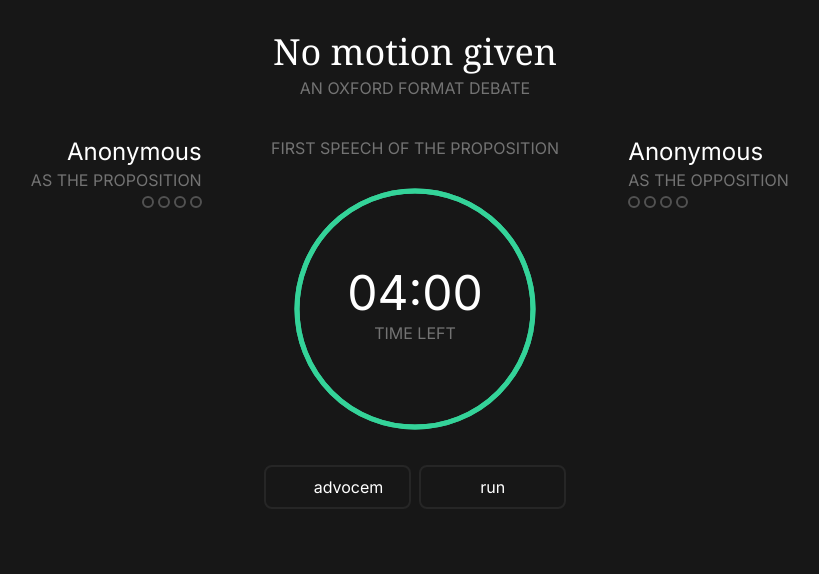
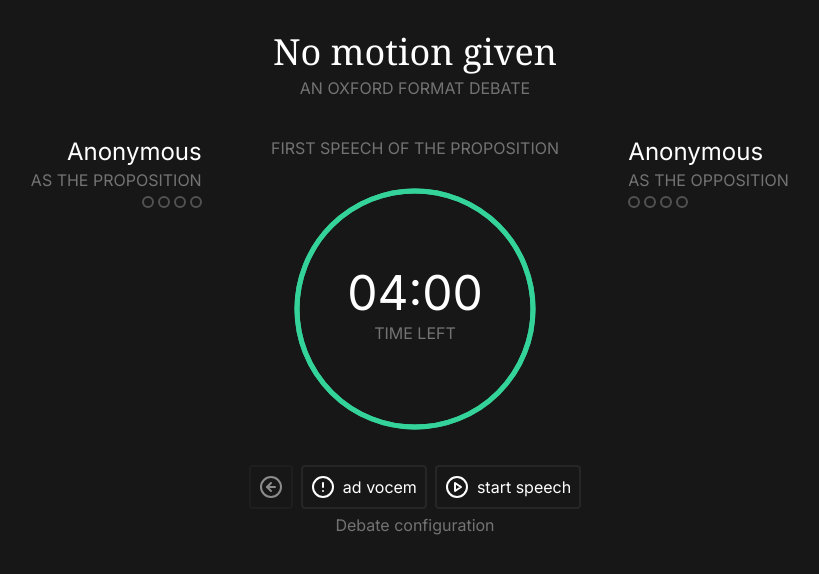
Before and after one commit to debatecore/debate-tools, a Next.js app: page /oxford-debate in a window 1280 px wide. Shown: the top 574 px of the page, without its empty margins (225-1044 px from the left). Built offline with nearby package versions, Linux system fonts and the light colour scheme.

Commit message:
debate screen buttons

```diff
--- a/src/app/oxford-debate/page.tsx
+++ b/src/app/oxford-debate/page.tsx
@@ -1,10 +1,15 @@
 "use client";
 import { GenericButton } from "@/components/GenericButton";
 import { DebateContext } from "@/contexts/DebateContext";
-import { useContext, useState } from "react";
+import { useContext, useEffect, useState } from "react";
 import { Clock } from "@/components/Clock";
 import { useLang } from "@/lib/useLang";
 import { LinkButton } from "@/components/LinkButton";
+import { IconPlayCircle } from "@/components/icons/PlayCircle";
+import { IconStopCircle } from "@/components/icons/StopCircle";
+import { IconAlertCircle } from "@/components/icons/AlertCircle";
+import { IconArrowLeftCircle } from "@/components/icons/ArrowLeftCircle";
+import Link from "next/link";
 
 const Dots = (props: {
   stages: number[];
@@ -51,6 +56,9 @@ export default function OxfordDebate() {
   const anoxfordformatdebate = useLang("oxfordformatdebate");
   const aspropo = useLang("asproposition");
   const asoppo = useLang("asopposition");
+  const startspeech = useLang("startspeech");
+  const stopspeech = useLang("stopspeech");
+  const debateconfig = useLang("oxfordDebateConfiguration");
 
   return (
     <div className="flex flex-col gap-1 text-center mx-auto mt-8">
@@ -85,6 +93,9 @@ export default function OxfordDebate() {
             running={running}
             maxtime={advocem ? debate.conf.adVocemTime : debate.conf.speechTime}
             clockimage={debate.conf.displayImage1}
+            beepSpeechEnd={debate.conf.beepOnSpeechEnd}
+            beepProtected={debate.conf.beepProtectedTime && !advocem}
+            protectedTime={debate.conf.endProtectedTime}
           />
         </div>
         {/*  */}
@@ -109,31 +120,57 @@ export default function OxfordDebate() {
       {/*  */}
       {/*  */}
       {/*  */}
-      <div className="max-w-4xl mx-auto flex flex-row space-x-2">
+      <div className="max-w-4xl mx-auto flex flex-row gap-2">
         {stage < 8 && (
-          <>
+          <div className="flex flex-col space-y-1">
+            <div className="flex flex-row flex-1 space-x-2">
               <GenericButton
-              text="advocem"
+                disabled={running || advocem || stage === 0}
+                smol
+                square
+                onClick={() => setStage(stage > 0 ? stage - 1 : stage)}
+              >
+                <IconArrowLeftCircle />
+              </GenericButton>
+              <GenericButton
                 disabled={running}
+                smol
+                square
                 onClick={() => setAdvocem(!advocem)}
-            />
+                className={advocem ? "!border-emerald-400" : ""}
+              >
+                <div className="flex flex-row gap-2">
+                  <IconAlertCircle />
+                  {"ad vocem"}
+                </div>
+              </GenericButton>
               <GenericButton
-              text={!running ? "run" : "stop"}
+                smol
+                square
                 onClick={() => {
                   setRunning(!running);
                   if (running && !advocem) {
                     setStage(stage + 1);
                   }
                 }}
-            />
-          </>
+              >
+                <div className="flex flex-row gap-2">
+                  {!running ? <IconPlayCircle /> : <IconStopCircle />}
+                  {!running ? startspeech : stopspeech}
+                </div>
+              </GenericButton>
+            </div>
+            <Link
+              href="/oxford-debate/setup"
+              className="text-neutral-500 hover:underline"
+            >
+              {debateconfig}
+            </Link>
+          </div>
         )}
         {stage === 8 && (
           <>
-            <LinkButton
-              text="back to debate config"
-              href="/oxford-debate/setup"
-            />
+            <LinkButton text={debateconfig} href="/oxford-debate/setup" />
           </>
         )}
       </div>
--- a/src/components/Clock.tsx
+++ b/src/components/Clock.tsx
@@ -1,7 +1,7 @@
 "use client";
 import { useEffect, useRef, useState } from "react";
 import { displayImageType } from "@/types/debate";
-import { useInterval } from "react-use";
+import { useAudio, useInterval } from "react-use";
 import Image from "next/image";
 import { useLang } from "@/lib/useLang";
 
@@ -9,14 +9,34 @@ const Clock = (props: {
   running: boolean;
   maxtime: number;
   clockimage?: displayImageType;
+  beepSpeechEnd?: boolean;
+  beepProtected?: boolean;
+  protectedTime?: number;
 }) => {
   const [time, setTime] = useState<number>(props.maxtime);
   const refCircle = useRef<SVGCircleElement>(null);
+
+  const [audio1, state1, controls1] = useAudio({
+    src: "/ping.mp3",
+  });
+  const [audio2, state2, controls2] = useAudio({
+    src: "/ping2.mp3",
+  });
 
   const timeleft = useLang("timeleft");
   const overtime = useLang("overtime");
 
   const delay = 1000; // ms
+
+  useEffect(() => {
+    if (props.beepSpeechEnd && time === 0) controls2.play();
+    // prettier-ignore
+    if (
+      props.beepProtected && props.protectedTime && (
+        time === props.protectedTime ||
+        time === props.maxtime - props.protectedTime
+    )) controls1.play();
+  }, [time]);
 
   useEffect(() => setTime(props.maxtime), [props.running, props.maxtime]);
   useInterval(() => setTime(time - 1), props.running ? delay : null);
@@ -118,6 +138,8 @@ const Clock = (props: {
             />
           </div>
         )}
+        {audio1}
+        {audio2}
       </div>
     </>
   );
--- a/src/components/GenericButton.tsx
+++ b/src/components/GenericButton.tsx
@@ -1,7 +1,8 @@
 import { iconprops } from "@/types/iconprops";
+import { PropsWithChildren, ReactNode } from "react";
 
 type SharedButtonProps = {
-  text: string;
+  text?: string;
   disabled?: boolean;
   compactOnMobile?: boolean;
   icon?: (props: iconprops) => JSX.Element;
@@ -15,29 +16,30 @@ type GenericButtonProps = {
 };
 export type { SharedButtonProps };
 
-const GenericButton = (props: SharedButtonProps & GenericButtonProps) => {
+const GenericButton = (
+  props: PropsWithChildren<SharedButtonProps & GenericButtonProps>
+) => {
   return (
     <button
       disabled={props.disabled}
       tabIndex={props.disableTabbing ? -1 : 0}
       className={`
-        ml-auto p-2 w-full border-2 relative
-        ${!props.smol ? "px-12" : ""}
+        p-2 border-2 relative overflow-hidden
+        ${!props.smol ? "px-12 w-full" : ""}
         ${!props.square ? "rounded-lg" : "rounded"}
-        overflow-hidden
         border-neutral-800 hover:bg-neutral-800 hover:border-neutral-700
         disabled:opacity-50 disabled:cursor-not-allowed
         ${props.className}
       `}
       onClick={props.onClick}
     >
-      <span className="z-20">{props.text}</span>
-      {props.icon
-        ? props.icon({
-            moreClass:
-              "absolute bottom-1 right-0 scale-[1.75] rotate-[-15deg] opacity-[.15] text-white z-10",
-          })
-        : ""}
+      <div className="z-20">{props.children}</div>
+      {props.text && <span className="z-20">{props.text}</span>}
+      {props.icon &&
+        props.icon({
+          moreClass:
+            "absolute bottom-1 right-0 scale-[1.75] rotate-[-15deg] opacity-[.15] text-white z-10",
+        })}
     </button>
   );
 };
--- /dev/null
+++ b/src/components/icons/AlertCircle.tsx
@@ -0,0 +1,24 @@
+import { iconprops } from "@/types/iconprops";
+
+const IconAlertCircle = (props: iconprops) => {
+  return (
+    <svg
+      xmlns="http://www.w3.org/2000/svg"
+      width="24"
+      height="24"
+      viewBox="0 0 24 24"
+      fill={props.fill ? "currentColor" : "none"}
+      stroke="currentColor"
+      strokeWidth={props.strokeWidth || 2}
+      strokeLinecap="round"
+      strokeLinejoin="round"
+      className={`feather ${props.moreClass}`}
+    >
+      <circle cx="12" cy="12" r="10"></circle>
+      <line x1="12" y1="8" x2="12" y2="12"></line>
+      <line x1="12" y1="16" x2="12.01" y2="16"></line>
+    </svg>
+  );
+};
+
+export { IconAlertCircle };
--- /dev/null
+++ b/src/components/icons/ArrowLeftCircle.tsx
@@ -0,0 +1,24 @@
+import { iconprops } from "@/types/iconprops";
+
+const IconArrowLeftCircle = (props: iconprops) => {
+  return (
+    <svg
+      xmlns="http://www.w3.org/2000/svg"
+      width="24"
+      height="24"
+      viewBox="0 0 24 24"
+      fill={props.fill ? "currentColor" : "none"}
+      stroke="currentColor"
+      strokeWidth={props.strokeWidth || 2}
+      strokeLinecap="round"
+      strokeLinejoin="round"
+      className={`feather ${props.moreClass}`}
+    >
+      <circle cx="12" cy="12" r="10"></circle>
+      <polyline points="12 8 8 12 12 16"></polyline>
+      <line x1="16" y1="12" x2="8" y2="12"></line>
+    </svg>
+  );
+};
+
+export { IconArrowLeftCircle };
--- /dev/null
+++ b/src/components/icons/StopCircle.tsx
@@ -0,0 +1,23 @@
+import { iconprops } from "@/types/iconprops";
+
+const IconStopCircle = (props: iconprops) => {
+  return (
+    <svg
+      xmlns="http://www.w3.org/2000/svg"
+      width="24"
+      height="24"
+      viewBox="0 0 24 24"
+      fill={props.fill ? "currentColor" : "none"}
+      stroke="currentColor"
+      strokeWidth={props.strokeWidth || 2}
+      strokeLinecap="round"
+      strokeLinejoin="round"
+      className={`feather ${props.moreClass}`}
+    >
+      <circle cx="12" cy="12" r="10"></circle>
+      <rect x="9" y="9" width="6" height="6"></rect>
+    </svg>
+  );
+};
+
+export { IconStopCircle };
--- a/src/data/strings.json
+++ b/src/data/strings.json
@@ -341,5 +341,13 @@
   "stage8": {
     "en": "debate complete",
     "pl": "debata zakończona"
+  },
+  "startspeech": {
+    "en": "start speech",
+    "pl": "start mowy"
+  },
+  "stopspeech": {
+    "en": "end speech",
+    "pl": "koniec mowy"
   }
 }
```
Lines whose indentation alone changed are shown as unchanged.
